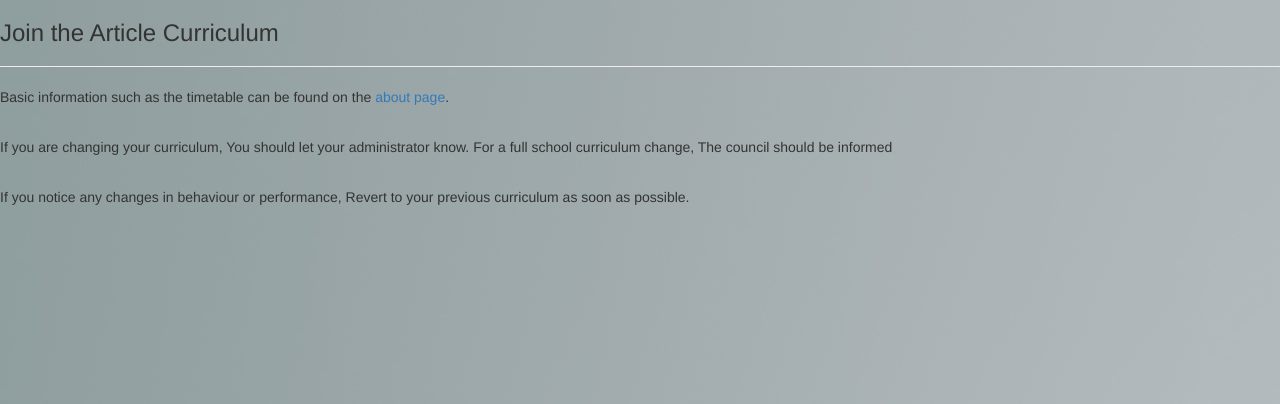
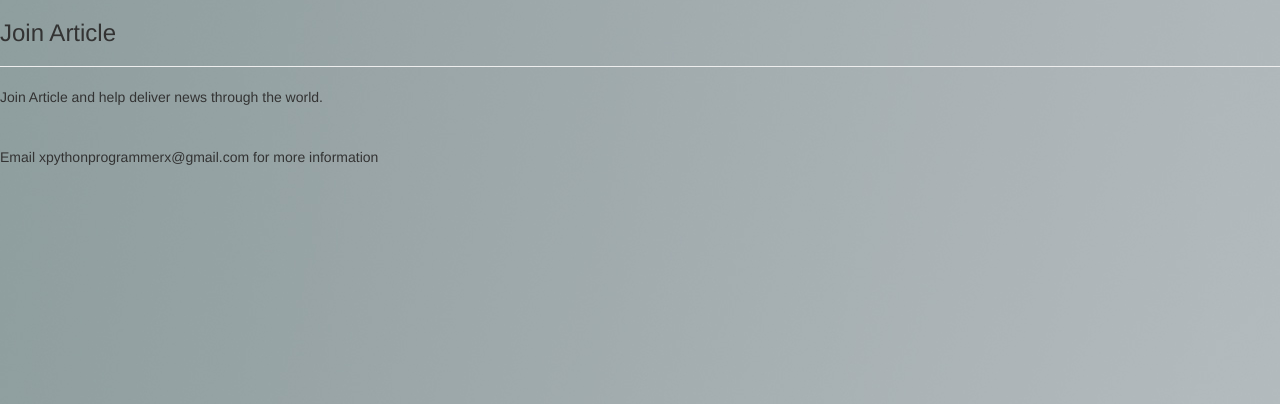
Before and after one commit to Iurq/article-edu, a Flask app: page /join in a window 1280 px wide. Shown: the part 52-456 px from the top of the page. Run offline with Flask 2, Linux system fonts and the light colour scheme; some libraries are stand-ins or nearby versions.

Commit message:
Update join.html

```diff
--- a/templates/join.html
+++ b/templates/join.html
@@ -29,8 +29,7 @@
         background-image: url('/static/img32.jpg');
     }
 </style>
-<h3>Join the Article Curriculum</h3>
+<h3>Join Article</h3>
 <hr>
-<p>Basic information such as the timetable can be found on the <a href="about">about page</a>.</p><br>
-<p>If you are changing your curriculum, You should let your administrator know. For a full school curriculum change, The council should be informed</p><br>
-<p>If you notice any changes in behaviour or performance, Revert to your previous curriculum as soon as possible.</p>
+<p>Join Article and help deliver news through the world.<p><br>
+  <p>Email xpythonprogrammerx@gmail.com for more information</p>
```
